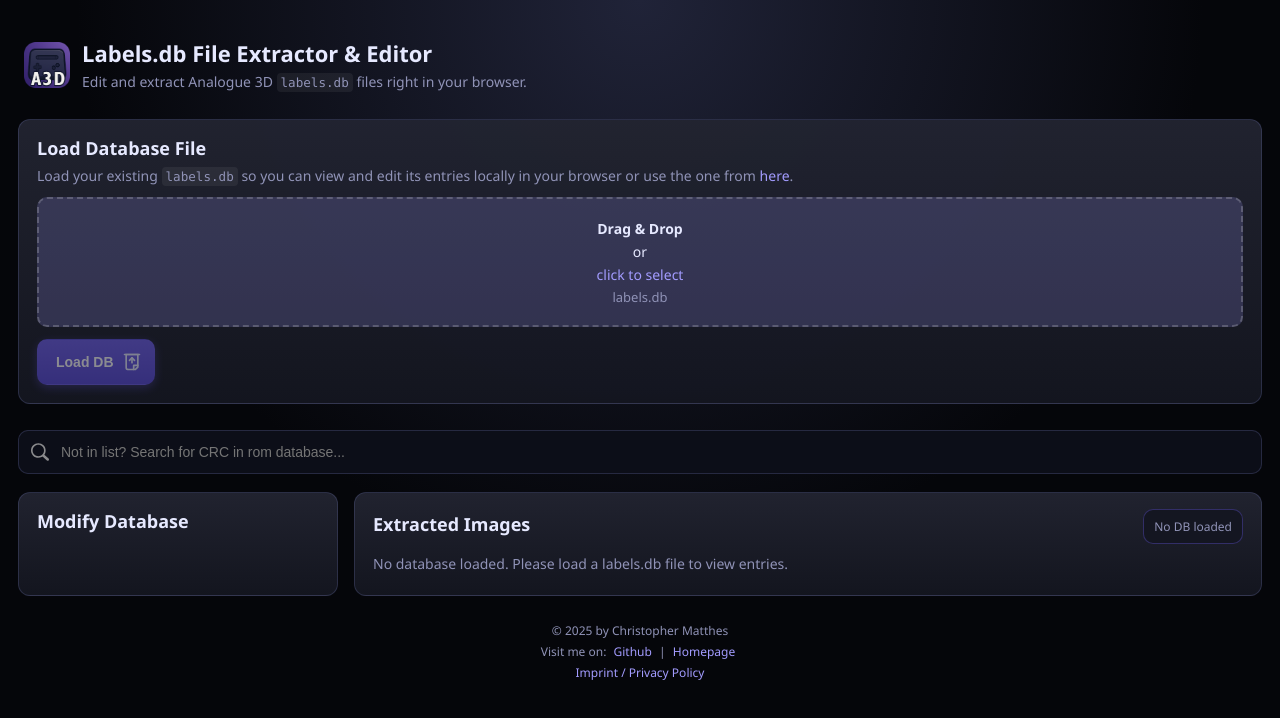
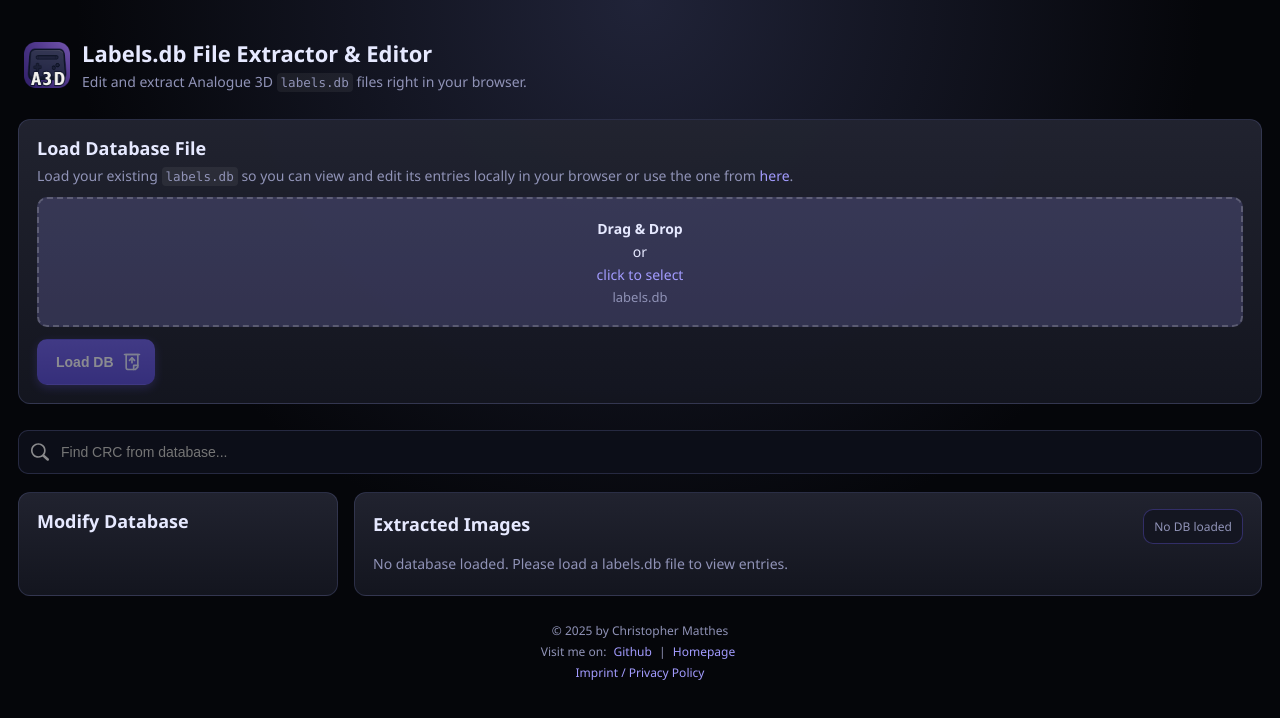
Before and after one commit to Chrisser73/analogue-3d-labels-db-editor, a Vue app: page / in a window 1280 px wide. Shown: the top 718 px of the page. Built offline with nearby package versions, Linux system fonts and the light colour scheme.

Commit message:
ui + ay11 + styles +

```diff
--- a/imprint.html
+++ b/imprint.html
@@ -1,7 +1,8 @@
-<!doctype html>
+<!DOCTYPE html>
 <html lang="en">
   <head>
     <meta charset="UTF-8" />
+    <link rel="canonical" href="https://www.a3d-tools.online/imprint.html" />
     <link rel="icon" type="image/png" href="/assets/icon.png" />
     <link rel="apple-touch-icon" href="/assets/icon.png" />
     <link rel="shortcut icon" type="image/png" href="/assets/icon.png" />
--- a/index.html
+++ b/index.html
@@ -2,6 +2,7 @@
 <html lang="en">
   <head>
     <meta charset="UTF-8" />
+    <link rel="canonical" href="https://www.a3d-tools.online/">
     <link rel="icon" type="image/png" href="/assets/icon.png" />
     <link rel="apple-touch-icon" href="/assets/icon.png" />
     <link rel="shortcut icon" type="image/png" href="/assets/icon.png" />
--- a/src/App.vue
+++ b/src/App.vue
@@ -15,10 +15,16 @@
         @download-images="labels.downloadImages"
       />
 
-      <Alert v-if="messageValue || labels.state.lastInsertedCrc" variant="success">
+      <Alert
+        v-if="messageValue || labels.state.lastInsertedCrc"
+        variant="success"
+      >
         <template v-if="labels.state.lastInsertedCrc">
-          Inserted / updated CRC
-          <a href="#" @click.prevent="labels.scrollToCrc(labels.state.lastInsertedCrc)">
+          {{ lastCrcLabel }}
+          <a
+            href="#"
+            @click.prevent="labels.scrollToCrc(labels.state.lastInsertedCrc)"
+          >
             {{ labels.state.lastInsertedCrc }}
           </a>
         </template>
@@ -46,7 +52,12 @@
         @select-image="labels.onImageSelected"
         @update:searchQuery="(val) => (labels.searchQuery.value = val)"
         @toggle-region-filter="labels.toggleRegionFilter"
-        @clear-filters="() => { labels.searchQuery.value = ''; labels.clearRegionFilters(); }"
+        @clear-filters="
+          () => {
+            labels.searchQuery.value = '';
+            labels.clearRegionFilters();
+          }
+        "
         @submit="labels.onAdd"
         @update:crc="(val) => (labels.crcValue.value = val)"
         :crc="labels.crcValue.value"
@@ -94,6 +105,13 @@
 const messageValue = computed(() => labels.message.value ?? "");
 const highlightSigValue = computed(() => labels.highlightSig.value ?? null);
 const filteredCount = computed(() =>
-  (searchQueryValue.value || "").trim().length ? filteredEntriesValue.value.length : 0
+  (searchQueryValue.value || "").trim().length
+    ? filteredEntriesValue.value.length
+    : 0
+);
+const lastCrcLabel = computed(() =>
+  (messageValue.value || "").startsWith("Copied")
+    ? "Copied CRC to clipboard:"
+    : "Inserted / updated CRC:"
 );
 </script>
--- a/src/components/panels/ExtractedPanel.vue
+++ b/src/components/panels/ExtractedPanel.vue
@@ -31,7 +31,11 @@
           :id="entry.display"
           :class="{ 'card-highlight': highlightSig === entry.display }"
         >
-          <img class="card-thumb" :src="entry.url" alt="label preview" />
+          <img
+            class="card-thumb"
+            :src="entry.url"
+            :alt="cardAlt(entry)"
+          />
           <div class="card-meta">
             <div class="card-id">
               <span v-html="highlightText(entry.display)"></span>
@@ -140,4 +144,9 @@
   props.onCopy?.(text);
   flashCopy(text);
 }
+
+function cardAlt(entry) {
+  const name = entry?.filename || entry?.display || "Label";
+  return `${name} label preview`;
+}
 </script>
--- a/src/components/panels/ModifyPanel.vue
+++ b/src/components/panels/ModifyPanel.vue
@@ -85,9 +85,13 @@
             </button>
           </div>
         </div>
-        <a class="clear-filters" @click="$emit('clear-filters')">
+        <button
+          type="button"
+          class="clear-filters"
+          @click="$emit('clear-filters')"
+        >
           Clear filters
-        </a>
+        </button>
       </div>
     </div>
   </div>
@@ -206,6 +210,10 @@
   display: flex;
   justify-content: flex-end;
   color: theme.$accent-strong;
+  background: none;
+  border: 0;
+  padding: 0;
+  cursor: pointer;
 
   &:hover {
     text-decoration: underline;
--- a/src/components/panels/RomSignatureSearch.vue
+++ b/src/components/panels/RomSignatureSearch.vue
@@ -8,6 +8,7 @@
         type="text"
         class="rom-command-field"
         :placeholder="placeholder"
+        aria-label="Search ROMs by CRC, title, or region"
         @focus="ensureMap"
         @input="ensureMap"
         @keydown="onKeydown"
@@ -157,7 +158,7 @@
   },
 });
 
-const placeholder = "Not in list? Search for CRC in rom database...";
+const placeholder = "Find CRC from database...";
 const query = ref("");
 const debouncedQuery = ref("");
 const localMap = ref(new Map());
@@ -262,7 +263,7 @@
 }
 
 function copy(crc) {
-  if (props.onCopy) props.onCopy(crc);
+  if (props.onCopy) props.onCopy(crc, { setAnchor: false });
   else navigator.clipboard?.writeText(crc).catch(() => {});
   flashCopy(crc);
 }
--- a/src/components/ui/Alert.vue
+++ b/src/components/ui/Alert.vue
@@ -1,5 +1,10 @@
 <template>
-  <div class="ui-alert" :class="`ui-alert-${variant}`">
+  <div
+    class="ui-alert"
+    :class="`ui-alert-${variant}`"
+    role="status"
+    aria-live="polite"
+  >
     <slot />
   </div>
 </template>
--- a/src/components/ui/Dropzone.vue
+++ b/src/components/ui/Dropzone.vue
@@ -7,12 +7,18 @@
     <div
       class="ui-dropzone"
       :class="{ 'is-drag': isDragOver }"
+      role="button"
+      tabindex="0"
+      :aria-label="dropAriaLabel"
+      :aria-describedby="hintId || undefined"
       @dragover.prevent="onDragOver"
       @dragleave.prevent="onDragLeave"
       @drop.prevent="onDrop"
       @click="openFilePicker"
+      @keydown.enter.prevent="openFilePicker"
+      @keydown.space.prevent="openFilePicker"
     >
-      <div class="drop-text">
+      <div class="drop-text" :id="hintId || undefined">
         <strong v-if="!fileName">Drag & Drop</strong>
         <span v-if="!fileName">or</span>
         <span v-if="!fileName" class="linkish">click to select</span>
@@ -28,6 +34,8 @@
       :name="inputName"
       :accept="accept"
       :required="required"
+      :aria-label="dropAriaLabel"
+      :aria-describedby="hintId || undefined"
       @change="onFileChange"
     />
   </div>
@@ -56,6 +64,12 @@
 
 const inputId = computed(() => props.inputId || fallbackId);
 const inputName = computed(() => props.inputName || inputId.value);
+const dropAriaLabel = computed(
+  () => props.label || props.placeholder || "Upload file"
+);
+const hintId = computed(() =>
+  props.hint || props.placeholder ? `${inputId.value}-hint` : null
+);
 
 function onDragOver() {
   isDragOver.value = true;
--- a/src/composables/useLabelsDb.js
+++ b/src/composables/useLabelsDb.js
@@ -1,4 +1,4 @@
-import { computed, nextTick, onMounted, reactive, ref } from "vue";
+import { computed, nextTick, onMounted, reactive, ref, watch } from "vue";
 import JSZip from "jszip";
 import {
   cleanRomNameForSearch,
@@ -118,9 +118,26 @@
     );
   });
 
-  function setMessage(text) {
+  function pruneRegionFilters() {
+    const available = new Set(Object.keys(regionCounts.value || {}));
+    if (!available.size) {
+      regionFilters.value = new Set();
+      return;
+    }
+    const next = new Set(
+      [...regionFilters.value].filter((region) => available.has(region))
+    );
+    if (next.size !== regionFilters.value.size) {
+      regionFilters.value = next;
+    }
+  }
+
+  function setMessage(text, options = {}) {
+    const { preserveLastInserted = false } = options;
     state.message = text || "";
-    state.lastInsertedCrc = null;
+    if (!preserveLastInserted) {
+      state.lastInsertedCrc = null;
+    }
   }
 
   function onDbSelected(file) {
@@ -209,6 +226,10 @@
     regionFilters.value = new Set();
   }
 
+  watch(regionCounts, () => {
+    pruneRegionFilters();
+  });
+
   function removeEntry(sig) {
     if (!state.db) return;
     const idx = state.db.signatures.findIndex((s) => s === sig);
@@ -287,10 +308,20 @@
     }
   }
 
-  function copyToClipboard(text) {
+  function copyToClipboard(text, options = {}) {
+    const { setAnchor = true } = options;
+    const crc = (text || "").toString().toUpperCase();
+    const isCrc = /^[0-9A-F]{8}$/.test(crc);
     navigator.clipboard
       ?.writeText(text)
-      .then(() => setMessage(`Copied ${text} to clipboard.`))
+      .then(() => {
+        if (isCrc && setAnchor) {
+          state.lastInsertedCrc = crc;
+          setMessage(`Copied ${crc} to clipboard.`, { preserveLastInserted: true });
+        } else {
+          setMessage(`Copied ${text} to clipboard.`);
+        }
+      })
       .catch(() => setMessage("Could not copy to clipboard."));
   }
 
--- a/src/styles/style.scss
+++ b/src/styles/style.scss
@@ -258,6 +258,10 @@
   display: flex;
   flex-direction: column;
   gap: 12px;
+
+  &.search-block {
+    gap: 8px;
+  }
 }
 
 .ui-btn {
```
